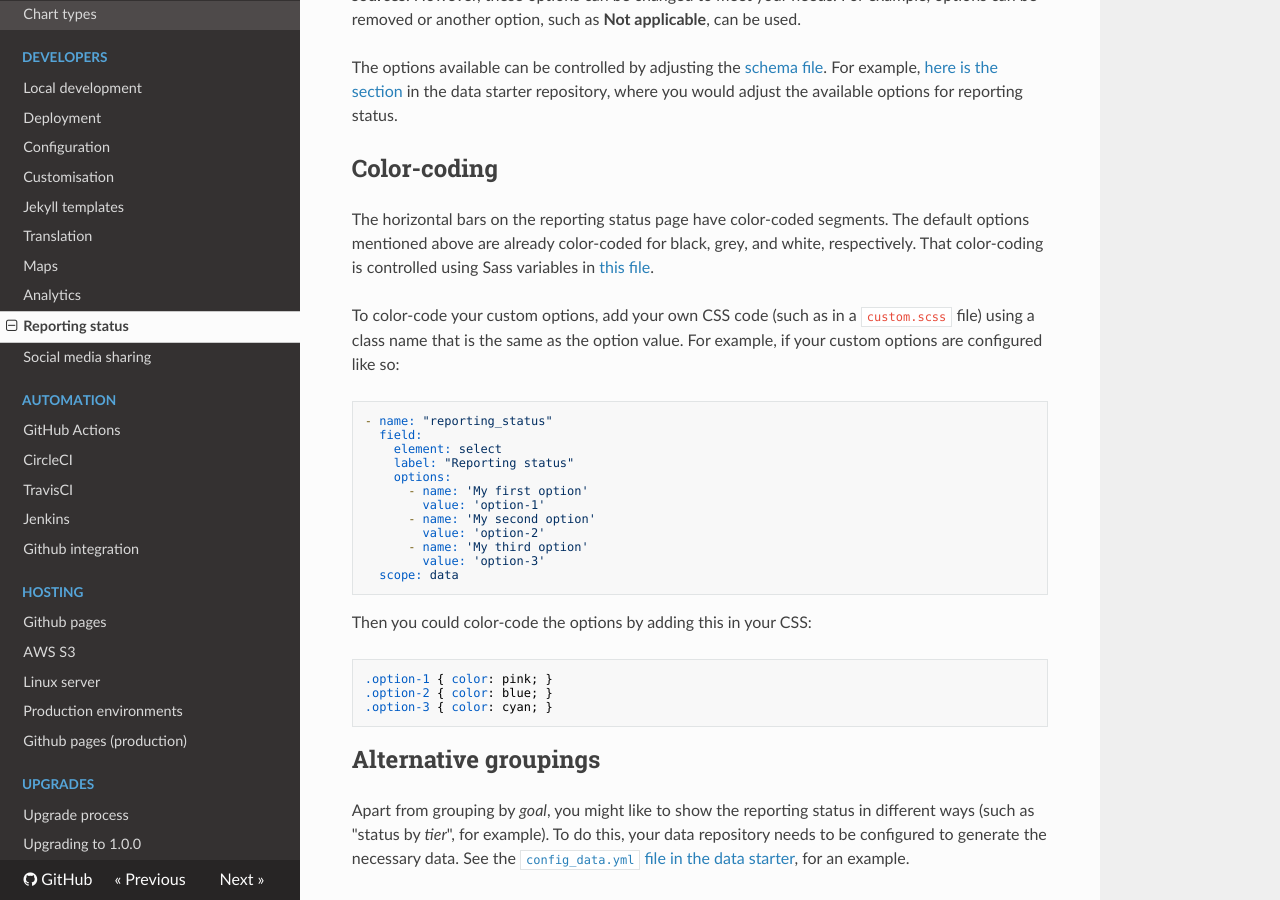
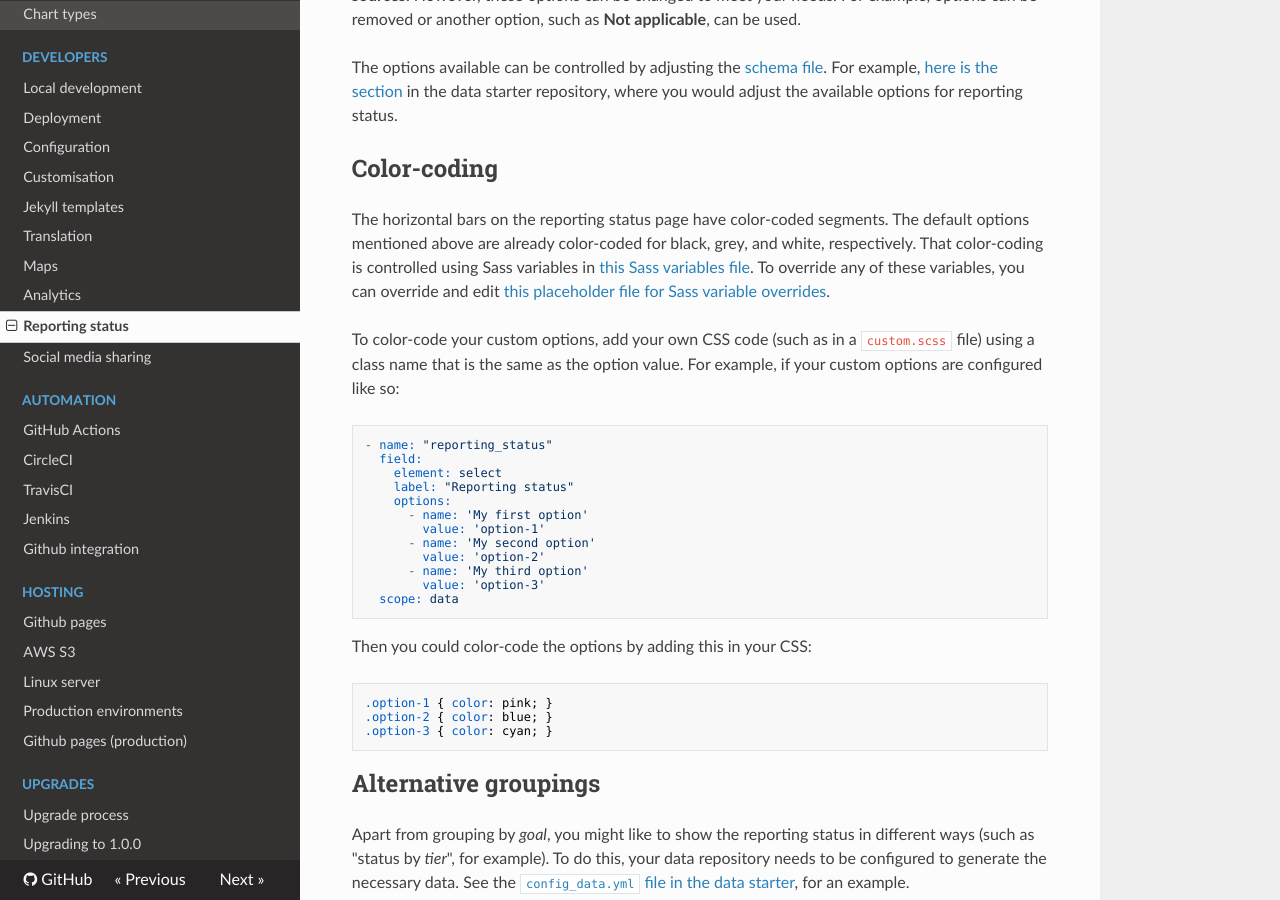
Before and after one commit to open-sdg/open-sdg, an MkDocs documentation site: the page built from docs/reporting-status.md, in a window 1280 px wide and 900 px high, scrolled down 352 px. Built offline with MkDocs 1.6.1, drawn with Linux system fonts in a browser that asks for light colours; nearby versions of some CDN libraries; old or Windows-style settings are respelled for this version of MkDocs.

Commit message:
Clarify process of overriding Sass variables

```diff
--- a/docs/reporting-status.md
+++ b/docs/reporting-status.md
@@ -10,7 +10,7 @@ The options available can be controlled by adjusting the [schema file](metadata-
 
 ## Color-coding
 
-The horizontal bars on the reporting status page have color-coded segments. The default options mentioned above are already color-coded for black, grey, and white, respectively. That color-coding is controlled using Sass variables in [this file](https://github.com/open-sdg/open-sdg/blob/master/_sass/variables/_colors.scss).
+The horizontal bars on the reporting status page have color-coded segments. The default options mentioned above are already color-coded for black, grey, and white, respectively. That color-coding is controlled using Sass variables in [this Sass variables file](https://github.com/open-sdg/open-sdg/blob/master/_sass/variables/_colors.scss). To override any of these variables, you can override and edit [this placeholder file for Sass variable overrides](https://github.com/open-sdg/open-sdg/blob/master/_sass/variables.scss).
 
 To color-code your custom options, add your own CSS code (such as in a `custom.scss` file) using a class name that is the same as the option value. For example, if your custom options are configured like so:
 
```
